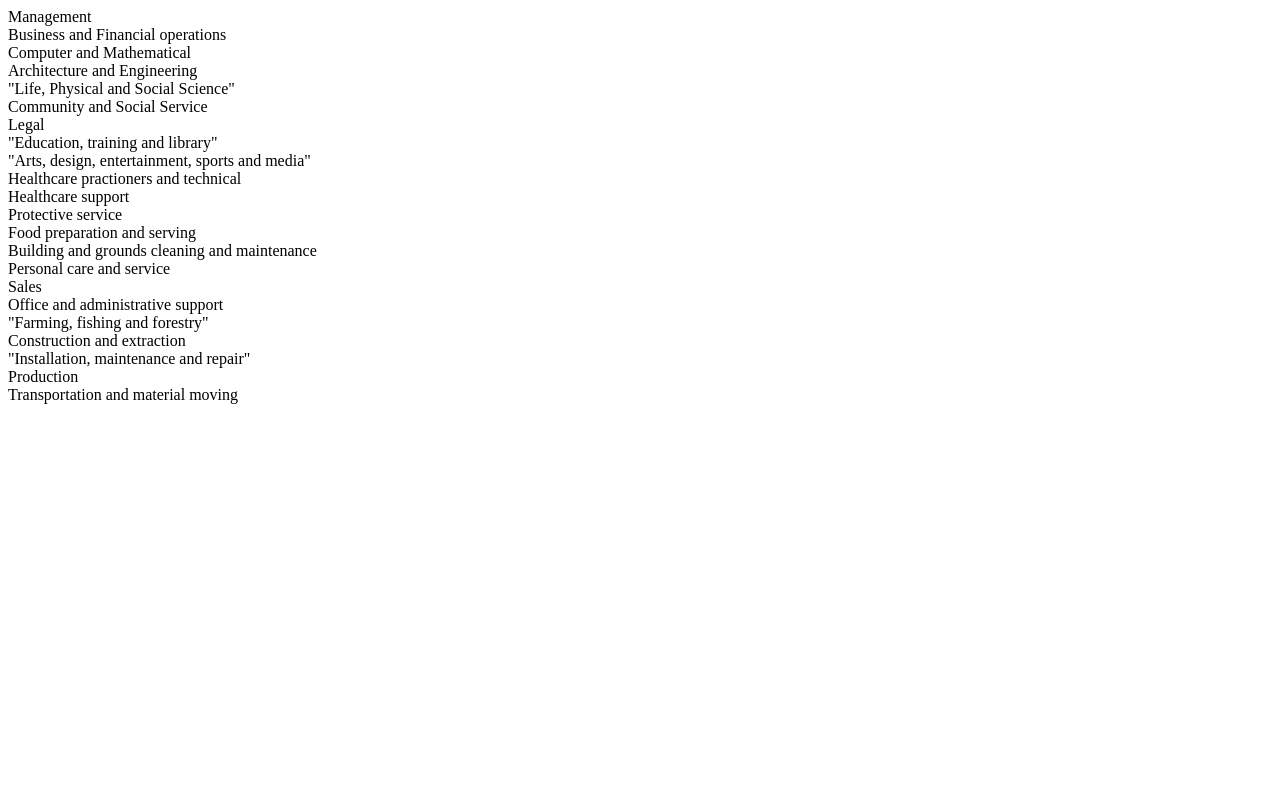
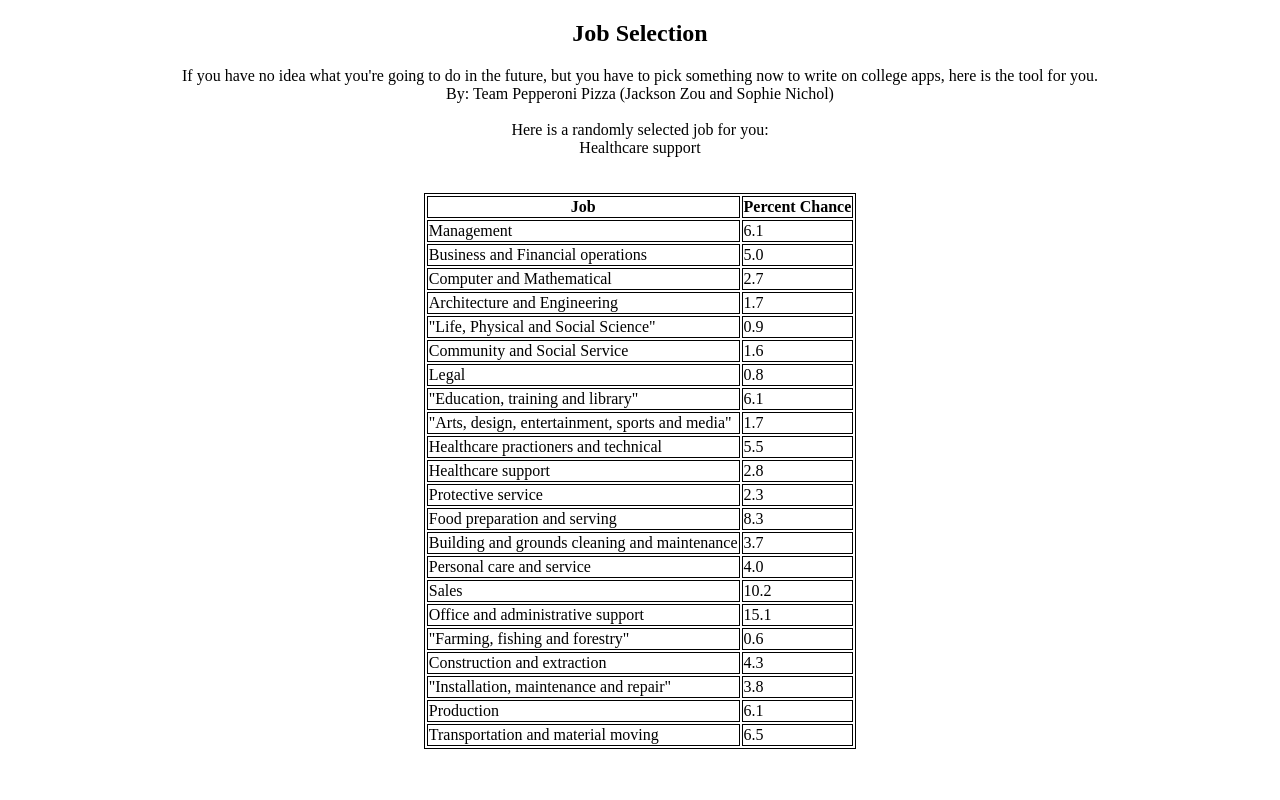
Before and after one commit to snichol00/Soft-Dev, a Flask app: page /occupyflaskst in a window 1280 px wide. Run offline with Flask 2, Linux system fonts and the light colour scheme.

Commit message:
fixed html

```diff
--- a/10_occ/templates/app.html
+++ b/10_occ/templates/app.html
@@ -1,12 +1,45 @@
 <!DOCTYPE html>
-<html>
+
+<style>
+  table, th, td {
+    border: 1px solid black;
+  }
+</style>
+
+<html lang="en">
   <head>
-    <title> {{ foo }} </title>
+    <meta charset="utf-8"/>
+    <title>
+      {{ foo }}
+	  </title>
   </head>
-  <body>
-    {% for item in collection %}
-      {{ item }}
+  <center>
+    <body>
+      <h2>
+        Job Selection
+      </h2>
+      If you have no idea what you're going to do in the future, but you have to pick something now to write on college apps, here is the tool for you.
       <br>
-    {% endfor %}
-  </body>
+      By: Team Pepperoni Pizza (Jackson Zou and Sophie Nichol)
+      <br>
+      <br>
+      Here is a randomly selected job for you:
+      <br>
+      {{ job }}
+      <br>
+      <br>
+      <table>
+        <tr>
+          <th>Job</th>
+          <th>Percent Chance</th>
+        </tr>
+        {% for item in collection %}
+          <tr>
+            <td>{{ item }}</td>
+            <td>{{ collection[item]}}</td>
+          </tr>
+        {% endfor %}
+        <br>
+    </body>
+  </center>
 </html>
```
